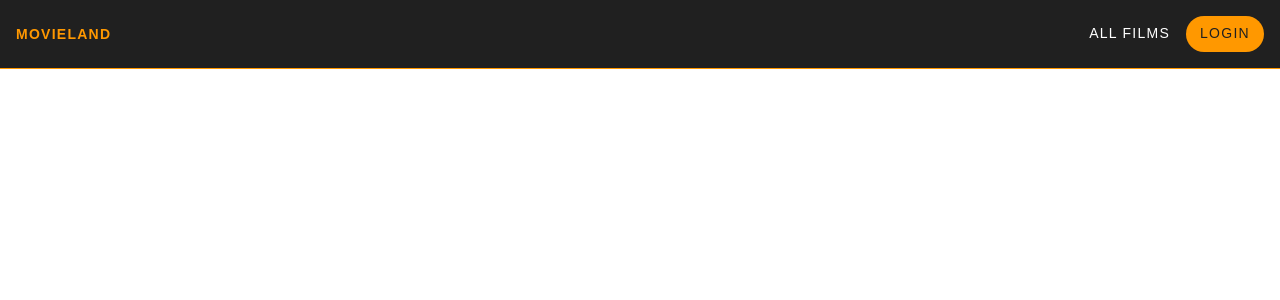
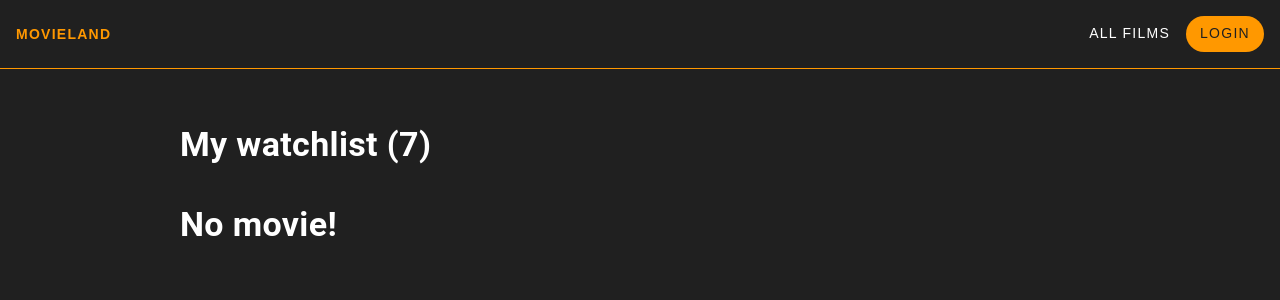
Before and after one commit to Kimerland/MovieLand-Frontend, a React app: page /watchlist in a window 1280 px wide. Shown: the top 300 px of the page. Built offline with nearby package versions, Linux system fonts and the light colour scheme; the HTML template or start-up script is replaced by a standard one.

Commit message:
add redux + button watchlist

```diff
--- a/src/App.css
+++ b/src/App.css
@@ -14,7 +14,6 @@ body {
 body {
   line-height: 1.5;
   -webkit-font-smoothing: antialiased;
-  /* background-color: #202020; */
 }
 
 img,
--- a/src/components/BodyMovies/BodyMovies.jsx
+++ b/src/components/BodyMovies/BodyMovies.jsx
@@ -1,8 +1,8 @@
-import React, { useState, useEffect, useContext } from "react";
+import React, { useState, useEffect } from "react";
 import movies from "./dataMovies";
 import styles from "./BodyMovies.module.scss";
-import SortBtn from "./SortBtn";
-import WatchlistBtn from "./WatchlistBtn";
+import SortBtn from "../SortBtn/SortBtn";
+import WatchlistBtn from "../WatchlistBtn/WatchlistBtn";
 
 const BodyMovies = () => {
   const [selectedGenre, setSelectedGenre] = useState("All");
@@ -71,7 +71,7 @@ const BodyMovies = () => {
             <div className={styles.important_btns}>
               <button className={styles.view_btn}>View Details</button>
 
-              <WatchlistBtn />
+              <WatchlistBtn movie={movie} />
             </div>
           </div>
         </div>
--- a/src/components/BodyMovies/BodyMovies.module.scss
+++ b/src/components/BodyMovies/BodyMovies.module.scss
@@ -187,10 +187,9 @@
 }
 
 .watchlist_btn {
+  border-radius: 48px;
   border: 1px solid #fff;
   background: transparent;
-  border-radius: 48px;
-  width: 189px;
   font-family: var(--font-family);
   font-weight: 500;
   font-size: 14px;
@@ -201,3 +200,27 @@
   color: #fff;
   cursor: pointer;
 }
+
+.my_watchlist {
+  --font-family: "Roboto", sans-serif;
+  font-family: var(--font-family);
+  font-weight: 600;
+  font-size: 34px;
+  line-height: 118%;
+  letter-spacing: 0.01em;
+  color: #fff;
+  padding-bottom: 40px;
+}
+
+// add more information for no_movie
+
+.no_movie {
+  --font-family: "Roboto", sans-serif;
+  font-family: var(--font-family);
+  font-weight: 600;
+  font-size: 34px;
+  line-height: 118%;
+  letter-spacing: 0.01em;
+  color: #fff;
+  padding-bottom: 40px;
+}
--- a/src/components/BodyMovies/WatchlistBtn.jsx
+++ /dev/null
@@ -1,22 +0,0 @@
-import React from "react";
-import styles from "./BodyMovies.module.scss";
-import { useDispatch, useSelector } from "react-redux";
-import { actions } from "../../redux/favourites/favourites.slice";
-
-const WatchlistBtn = ({ recipe }) => {
-  const { favourites } = useSelector((state) => state);
-
-  const dispatch = useDispatch();
-
-  console.log(favourites);
-  return (
-    <button
-      onClick={() => dispatch(actions.toogleFavourites(recipe))}
-      className={styles.watchlist_btn}
-    >
-      Add to Watchlists
-    </button>
-  );
-};
-
-export default WatchlistBtn;
--- a/src/components/BodyMovies/SortBtn.jsx
+++ b/src/components/SortBtn/SortBtn.jsx
@@ -1,5 +1,5 @@
 import React, { useState } from "react";
-import styles from "./BodyMovies.module.scss";
+import styles from "../BodyMovies/BodyMovies.module.scss";
 
 const SortBtn = ({ filtredMovies, setFiltredMovies }) => {
   const [isAscending, setIsAscending] = useState(true);
--- /dev/null
+++ b/src/components/WatchlistBtn/WatchlistBtn.jsx
@@ -0,0 +1,20 @@
+import React from "react";
+import styles from "../BodyMovies/BodyMovies.module.scss";
+import { useDispatch } from "react-redux";
+import { addMovie } from "../../redux/favourites/favourites.slice";
+
+const WatchlistBtn = ({ movie }) => {
+  const dispatch = useDispatch();
+
+  const handleAddToWatchlist = () => {
+    dispatch(addMovie(movie));
+  };
+
+  return (
+    <button onClick={handleAddToWatchlist} className={styles.watchlist_btn}>
+      Add to Watchlists
+    </button>
+  );
+};
+
+export default WatchlistBtn;
--- a/src/pages/MoviesPage.jsx
+++ b/src/pages/MoviesPage.jsx
@@ -1,8 +1,6 @@
 import React from "react";
 import Header from "../components/Header/Header";
 import BodyMovies from "../components/BodyMovies/BodyMovies";
-import { Link, useNavigate } from "react-router-dom";
-import { useEffect } from "react";
 
 const MoviesPage = () => {
   return (
--- a/src/pages/WatchlistPage.jsx
+++ b/src/pages/WatchlistPage.jsx
@@ -1,10 +1,57 @@
-import React, { useContext } from "react";
+import React from "react";
+import { useSelector, useDispatch } from "react-redux";
+import { removeMovie } from "../redux/favourites/favourites.slice";
 import Header from "../components/Header/Header";
+import styles from "./../components/BodyMovies/BodyMovies.module.scss";
+import movies from "../components/BodyMovies/dataMovies";
 
 const WatchlistPage = () => {
+  const favourites = useSelector((state) => state.favourites);
+  const dispatch = useDispatch();
+
+  const handleRemove = (id) => {
+    dispatch(removeMovie(id));
+  };
+
   return (
     <>
       <Header />
+      <main className={styles.main}>
+        <p className={styles.my_watchlist}>My watchlist ({movies.length})</p>
+        {favourites.length === 0 ? (
+          <p className={styles.no_movie}>No movie!</p>
+        ) : (
+          <ul>
+            {favourites.map((movie) => (
+              <div key={movie.id} className={styles.card}>
+                <img src={movie.poster} className={styles.images} />
+                <div className={styles.card_contnet}>
+                  <p className={styles.card_text}>{movie.title}</p>
+                  <button className={styles.genre_btn}>{movie.genre}</button>
+
+                  <div className={styles.raiting_body}>
+                    <img src="IMDB.svg" />
+                    <p className={styles.raiting_text}>
+                      {movie.rating} <img src="star-icon.svg" />
+                    </p>
+                  </div>
+
+                  <p className={styles.describe_text}> {movie.description}</p>
+                  <div className={styles.important_btns}>
+                    <button className={styles.view_btn}>View Details</button>
+                    <button
+                      className={styles.watchlist_btn}
+                      onClick={() => handleRemove(movie.id)}
+                    >
+                      Remove From Watchlists
+                    </button>
+                  </div>
+                </div>
+              </div>
+            ))}
+          </ul>
+        )}
+      </main>
     </>
   );
 };
--- a/src/redux/favourites/favourites.slice.js
+++ b/src/redux/favourites/favourites.slice.js
@@ -6,17 +6,18 @@ export const favouriteSlice = createSlice({
   name: "favourites",
   initialState,
   reducers: {
-    toogleFavourites: (state, { payload: recipe }) => {
-      const isExist = state.some((r) => r.id === recipe);
-
-      if (isExist) {
-        const index = state.findIndex((item) => item.id === recipe.id);
+    addMovie: (state, action) => {
+      const movie = action.payload;
+      if (!state.some((item) => item.id === movie.id)) {
+        state.push(movie);
       }
-      if (index !== -1) {
-        state.splice(index, 1);
-      } else state.push(recipe);
+    },
+    removeMovie: (state, action) => {
+      const movieId = action.payload;
+      return state.filter((movie) => movie.id !== movieId);
     },
   },
 });
 
+export const { addMovie, removeMovie } = favouriteSlice.actions;
 export const { actions, reducer } = favouriteSlice;
--- a/src/redux/store.js
+++ b/src/redux/store.js
@@ -6,5 +6,8 @@ const reducers = combineReducers({
 });
 
 export const store = configureStore({
-  reducer: reducers,
+  reducer: {
+    favourites: favouritesReducer,
+    reducers,
+  },
 });
```
Also changed, not shown: src/index.css (deleted, +0 -68 lines).
